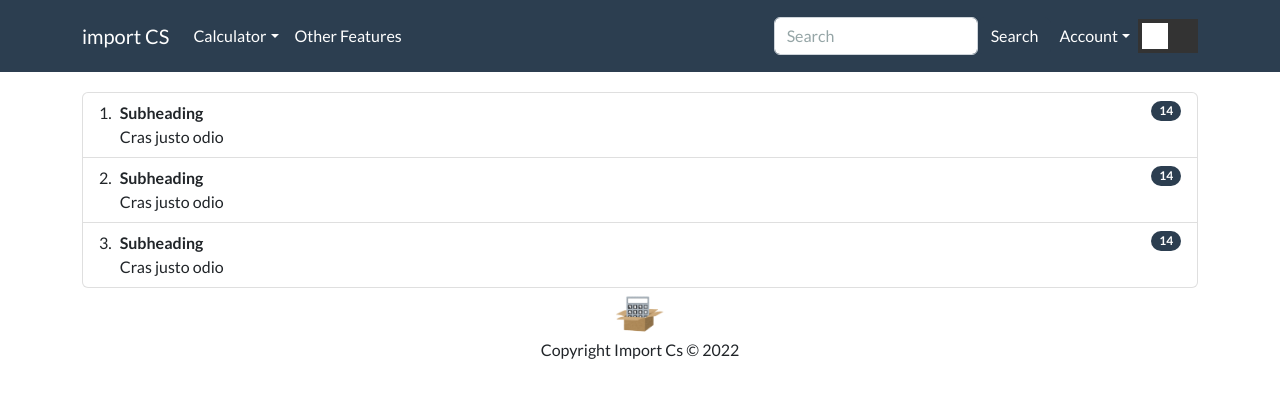
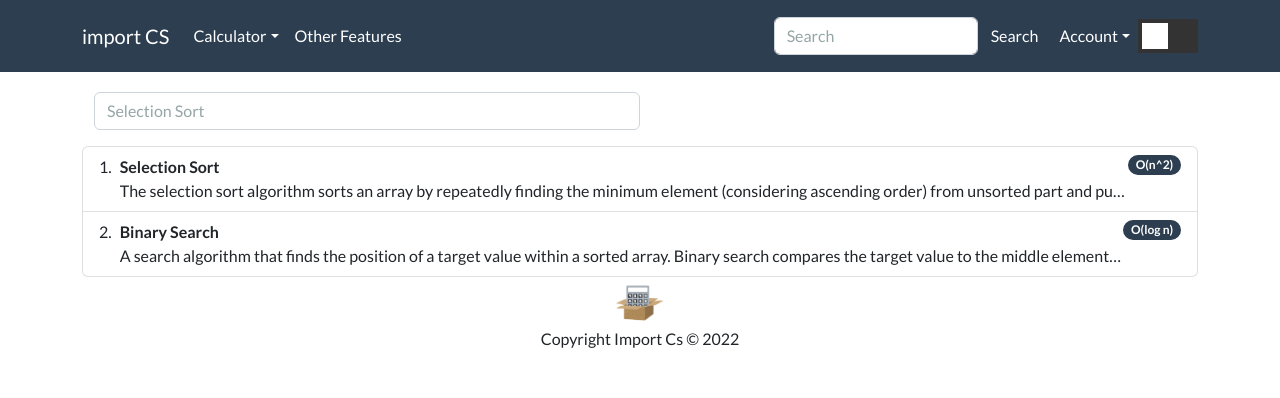
Before and after one commit to Team-2B-Determined/import-cs, a React (Create React App) app in the folder client/: page /search in a window 1280 px wide. Shown: the top 398 px of the page. Built offline with nearby package versions, Linux system fonts and the light colour scheme.

Commit message:
Implement Search page

```diff
--- a/client/package.json
+++ b/client/package.json
@@ -12,6 +12,7 @@
     "@types/react-dom": "^17.0.11",
     "@types/react-router-bootstrap": "^0.24.5",
     "@types/react-router-dom": "^5.3.3",
+    "fuse.js": "^6.5.3",
     "hotkeys-js": "3.8.7",
     "lodash.startcase": "^4.4.0",
     "react": "^17.0.2",
--- /dev/null
+++ b/client/src/features.json
@@ -0,0 +1,13 @@
+[{
+  "name": "Selection Sort",
+  "runtime":"n^2",
+  "description": "The selection sort algorithm sorts an array by repeatedly finding the minimum element (considering ascending order) from unsorted part and putting it at the beginning. The algorithm maintains two subarrays in a given array.\\n\" +\n                    \"\\t1) The subarray which is already sorted. \\n\" +\n                    \"\\te2) Remaining subarray which is unsorted.\\n\" +\n                    \"In every iteration of selection sort, the minimum element (considering ascending order) from the unsorted subarray is picked and moved to the sorted subarray.",
+  "tags": ["sort"]
+},
+  {
+    "name": "Binary Search",
+    "runtime":"log n",
+    "description": "A search algorithm that finds the position of a target value within a sorted array. Binary search compares the target value to the middle element of the array. If they are not equal, the half in which the target cannot lie is eliminated and the search continues on the remaining half, again taking the middle element to compare to the target value, and repeating this until the target value is found. If the search ends with the remaining half being empty, the target is not in the array. ",
+    "tags": ["search"]
+  }
+]
--- a/client/src/pages/Search.tsx
+++ b/client/src/pages/Search.tsx
@@ -1,45 +1,56 @@
-import {Badge, ListGroup} from "react-bootstrap";
+import {Badge, Button, Col, Container, FormControl, InputGroup, ListGroup} from "react-bootstrap";
+import Fuse from "fuse.js";
+import React, {useState} from "react";
+import features from "../features.json"
+
 
 const Search = () => {
+    const [query, setQuery] = useState('');
+
+    const fuse = new Fuse(features, {
+        keys: [
+            'name',
+            'runtime',
+            'description'
+        ],
+        includeScore: true
+    });
+
+    const results = fuse.search(query);
+    const featureResults = query ? results.map(feature => feature.item) : features;
+
+
     return (
+        <>
+            <Container>
+                <Col xs={6}>
+                    <InputGroup className="mb-3">
+                        <FormControl
+                            value={query}
+                            onChange={event => setQuery(event.currentTarget.value)}
+                            placeholder="Selection Sort"
+                        />
+                    </InputGroup>
+                </Col>
+            </Container>
+
+
             <ListGroup as="ol" numbered>
-      <ListGroup.Item
+                {featureResults.map(feature => <ListGroup.Item
                     as="li"
                     className="d-flex justify-content-between align-items-start"
                 >
-        <div className="ms-2 me-auto">
-          <div className="fw-bold">Subheading</div>
-          Cras justo odio
+                    <div style={{whiteSpace: "nowrap", overflow: "hidden", textOverflow: "ellipsis"}}
+                         className="ms-2 me-auto">
+                        <div className="fw-bold">{feature.name}</div>
+                        {feature.description}
                     </div>
                     <Badge bg="primary" pill>
-          14
+                        O({feature.runtime})
                     </Badge>
-      </ListGroup.Item>
-      <ListGroup.Item
-        as="li"
-        className="d-flex justify-content-between align-items-start"
-      >
-        <div className="ms-2 me-auto">
-          <div className="fw-bold">Subheading</div>
-          Cras justo odio
-        </div>
-        <Badge bg="primary" pill>
-          14
-        </Badge>
-      </ListGroup.Item>
-      <ListGroup.Item
-        as="li"
-        className="d-flex justify-content-between align-items-start"
-      >
-        <div className="ms-2 me-auto">
-          <div className="fw-bold">Subheading</div>
-          Cras justo odio
-        </div>
-        <Badge bg="primary" pill>
-          14
-        </Badge>
-      </ListGroup.Item>
+                </ListGroup.Item>)}
             </ListGroup>
+        </>
     )
 }
 
```
Also changed, not shown: 1 other file (tests, documents, lock files or other folders). Lines whose indentation alone changed are shown as unchanged.
